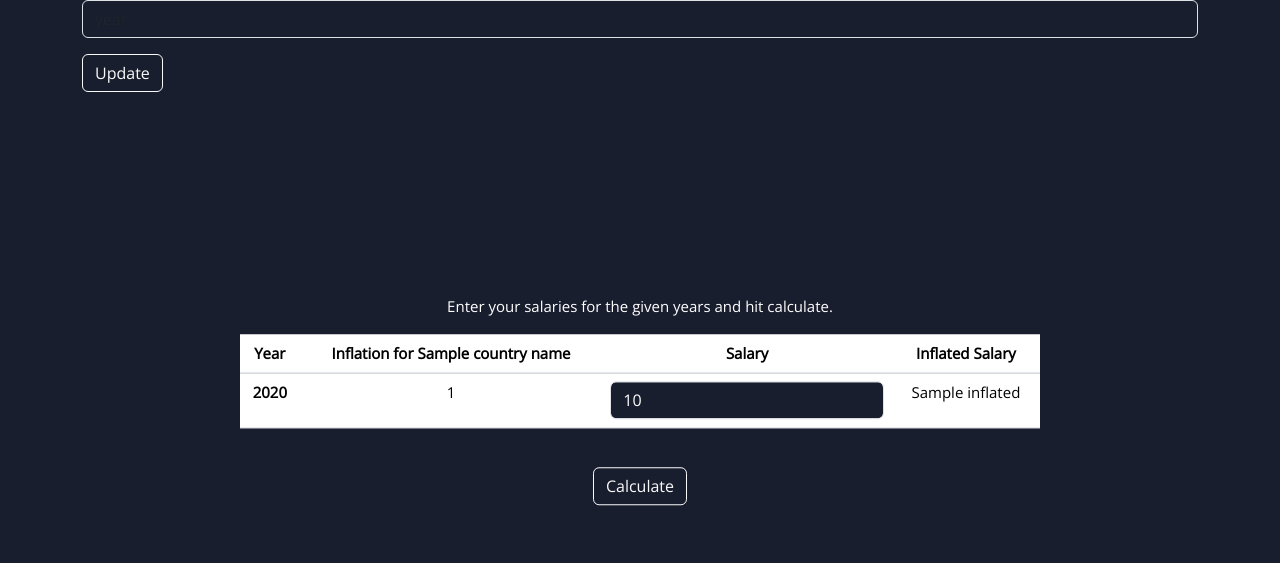
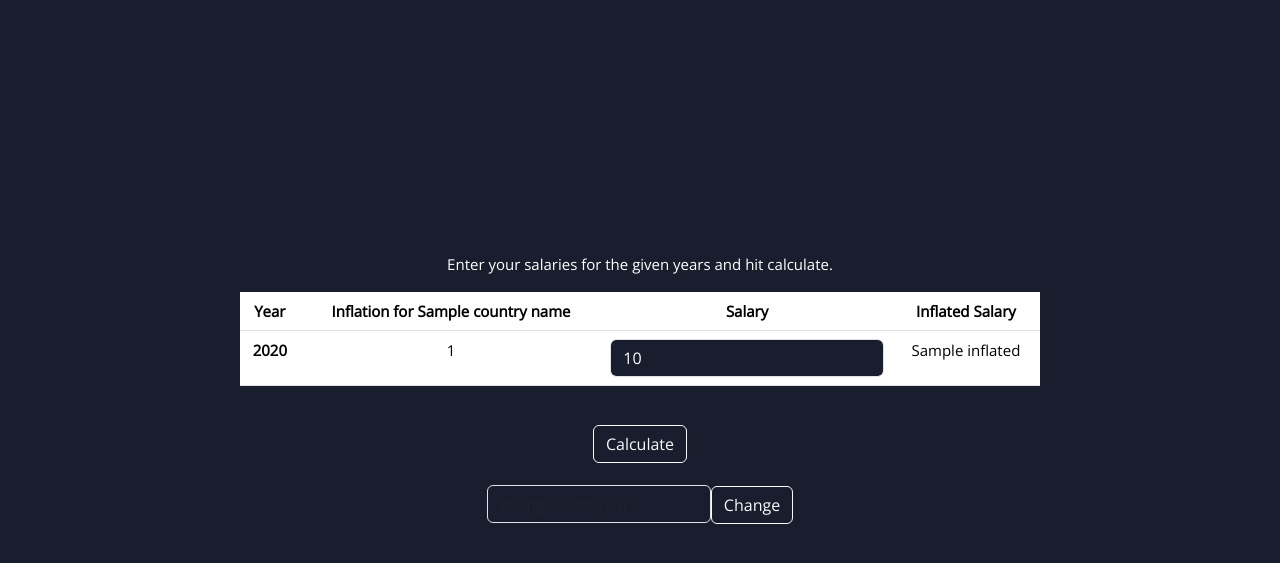
Before and after one commit to philipp-welle/inflation_calc, a Django app: template inflcalc/calculator/templates/calculator/home.html in a window 1280 px wide. Shown: the top 563 px of the page. Run offline with Django 5.2, Linux system fonts and the light colour scheme; tables that the repository leaves empty hold one stand-in row (values such as "Sample post"); the template is opened without the code that fills it: values that come from a table or form of the project are taken from there, most other values are stand-ins (such as "Sample title", 1, 10 or a date in 2020); some libraries are stand-ins or nearby versions.

Commit message:
Small style change to main page

```diff
--- a/inflcalc/calculator/forms.py
+++ b/inflcalc/calculator/forms.py
@@ -23,7 +23,7 @@ class CommonFormHelpers:
 
 
 class UpdateLengthForm(CommonFormHelpers, forms.Form):
-    starting_date = forms.CharField(max_length=4, required=True, widget=forms.TextInput(attrs={'placeholder': 'year'}))
+    starting_date = forms.CharField(max_length=4, required=True, widget=forms.TextInput(attrs={'placeholder': 'change start year'}))
 
     def clean_starting_date(self):
         year = self.cleaned_data['starting_date']
--- a/inflcalc/calculator/static/calculator/style.css
+++ b/inflcalc/calculator/static/calculator/style.css
@@ -47,3 +47,8 @@ tr, td {
     background-color: #191e2e;
     color: #ffffff;
 }
+.btn-x {
+    height:50%;
+    position: relative;
+    top: 23px;
+}
--- a/inflcalc/calculator/templates/calculator/home.html
+++ b/inflcalc/calculator/templates/calculator/home.html
@@ -3,11 +3,7 @@
 {% load crispy_forms_tags %}
 {% load crispy_forms_filters %}
 {% if table_data %}
-<form id="form_a" action="{% url 'update_length' %}" method="post">
-    {% csrf_token %}
-    {{ form_a.starting_date|as_crispy_field }}
-    <button type="submit" class="btn btn-outline-light">Update</button>
-</form>
+
 <div class="centerCalc">
     <div class="row justify-content-center">
         <p>Enter your salaries for the given years and hit calculate.</p>
@@ -35,6 +31,18 @@
           </table>
             <br>
           <button type="submit" class="btn btn-outline-light">Calculate</button>
+            <br>
+        </form>
+
+        <form id="form_a" action="{% url 'update_length' %}" method="post">
+        {% csrf_token %}
+        <div class="d-flex justify-content-center mb-2">
+            <div data-mdb-input-init class="form-outline" style="width: 14rem">
+                <br>
+                {{ form_a.starting_date|as_crispy_field }}
+            </div>
+            <button type="submit" class="btn btn-outline-light btn-x">Change</button>
+        </div>
         </form>
     </div>
 </div>
--- a/inflcalc/calculator/views.py
+++ b/inflcalc/calculator/views.py
@@ -69,3 +69,5 @@ def update_length(request):
             return render(request, "calculator/home.html",
                           {"form_a": form_a, "table_data": inflation.table_data, "percent": inflation.percent,
                            "country_name": inflation.country_name})
+        # TODO 1 invalid input in update length clears all data
+        # TODO 2 remove required field for update length
```
